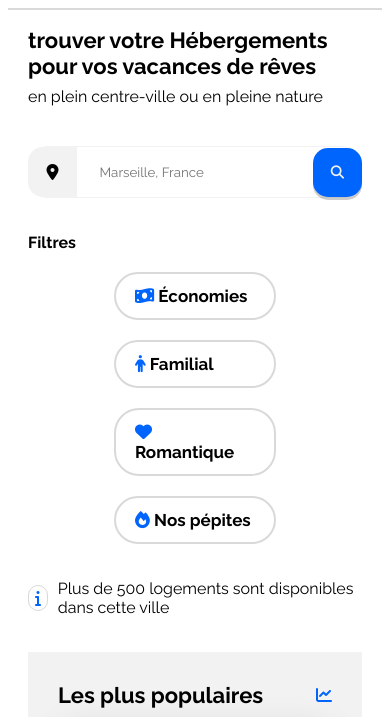
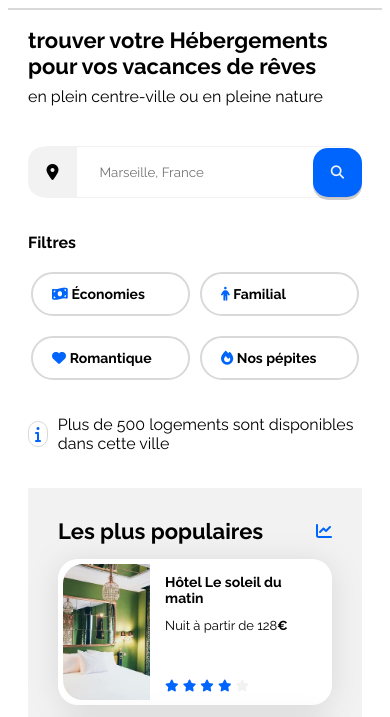
Before and after one commit to Gaby-code42/Booki, a plain HTML site: page index.html in a window 390 px wide. Shown: the part 119-836 px from the top of the page. Drawn offline with Linux system fonts and the light colour scheme.

Commit message:
correction nav filter nav group

```diff
--- a/css/style.css
+++ b/css/style.css
@@ -164,6 +164,7 @@ input[type="submit"] {
     align-items: center;
     justify-content: center;
     gap:10px;
+    margin:0;
 }
 
 .nav-interest ul{
@@ -195,9 +196,6 @@ input[type="submit"] {
 }
 .nav-interest {
     margin: 0;
-}
-.nav-group {
-    margin:0;
 }
 
  .info {
@@ -259,9 +257,10 @@ input[type="submit"] {
 }
 
 .hebergements-cards a {
-    width:30.3%;
+    width:30.8%;
     margin-top: 20px;
 }
+
 
 .card-subtitle {
     margin:0;
@@ -428,6 +427,16 @@ footer {
 /****** Media queries ***********/
 /* Medium devices (tablets, less/equal than 1024px) */
 @media (max-width: 1024px) {
+
+    .nav-interest {
+        flex-direction: column;
+        align-items:baseline;
+        gap: 20px;
+    }
+    .nav-group {
+        padding: 0;
+    }
+
     .hebergements-and-populaires {
         flex-direction: column;
         gap:50px;
@@ -435,6 +444,9 @@ footer {
 
     .hebergements {
         width: 100%;
+    }
+    .hebergements-cards a {
+        width: 30.1% ;
     }
 
     .populaires {
@@ -511,9 +523,12 @@ footer {
         padding: 0;
     }
     .nav-filter {
-        width: 36%;
+        width: 35%;
         margin-top: 10px;
+        font-size: 14px;
     }
+
+
 
     .search-bar {
         border-top: 1px solid #F2F2F2;
```
